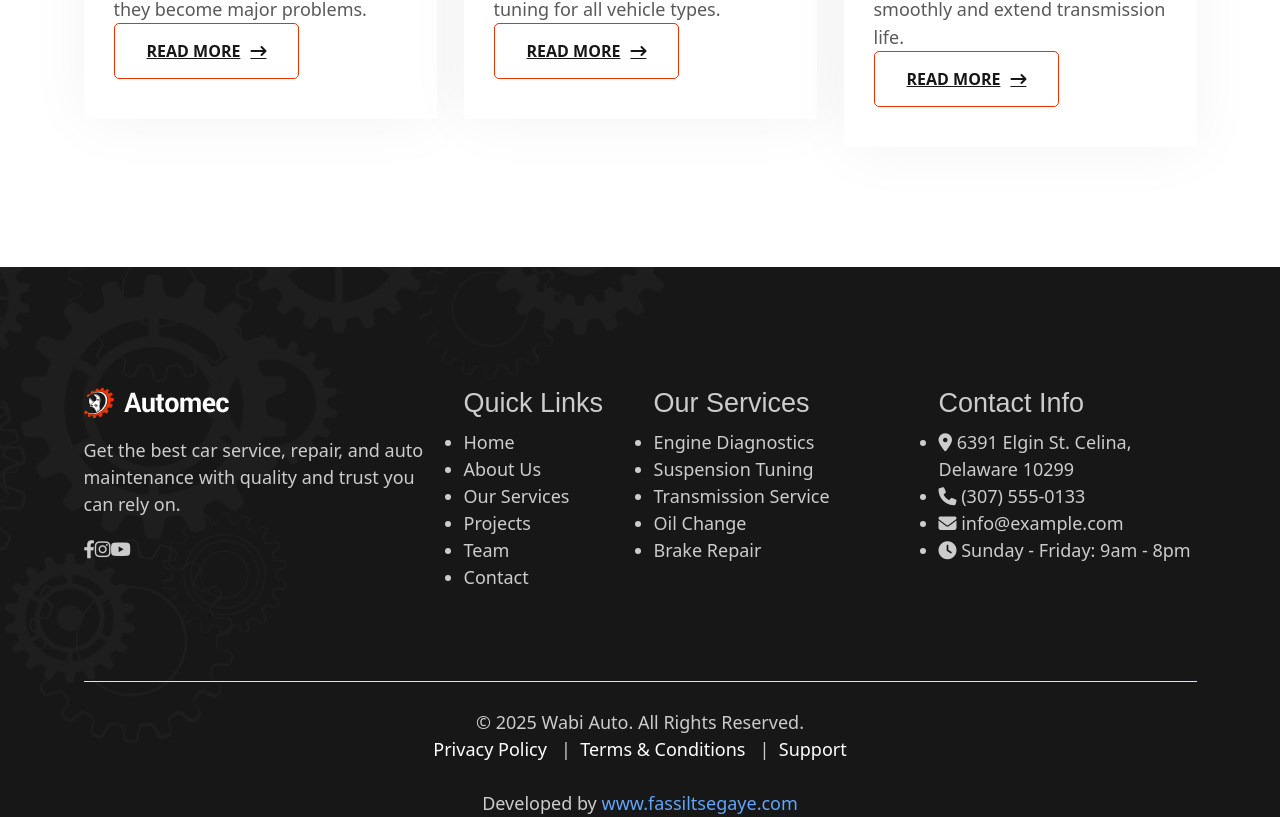
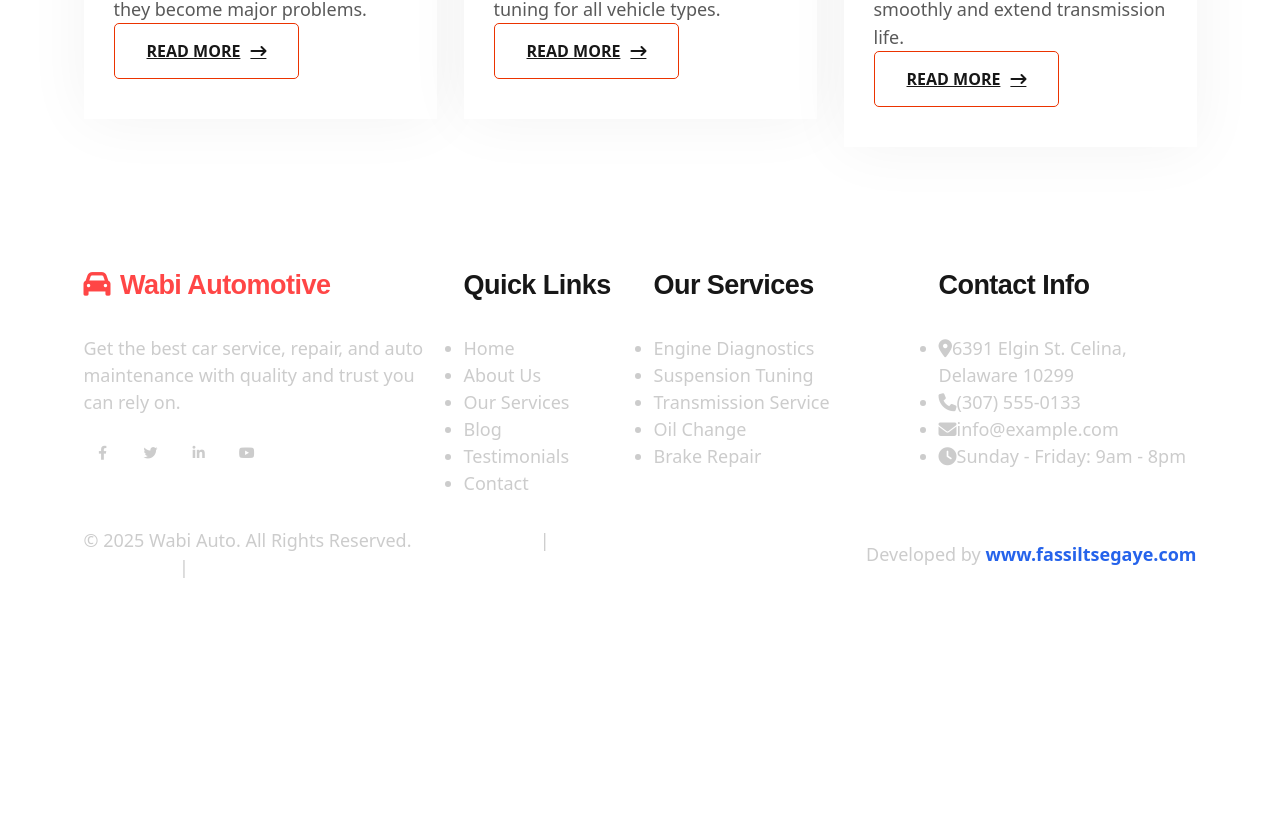
Before and after one commit to fassiliss/wabi-auto, a Next.js app: page / in a window 1280 px wide. Shown: the part 1445-2262 px from the top of the page. After the commit the page ends 2044 px from the top, so only its background shows below. Built offline with nearby package versions, Linux system fonts and the light colour scheme; no server answers; the database is empty.

Commit message:
footer link

```diff
--- a/app/components/Footer.tsx
+++ b/app/components/Footer.tsx
@@ -1,99 +1,99 @@
 export default function Footer() {
   return (
-        <footer
-            className="te-footer-area te-pt-120 te-pb-60"
-            style={{
-                backgroundImage: "url('/images/section-bg/footer-bg-one.jpg')",
-                backgroundSize: "cover",
-                backgroundPosition: "center",
-                backgroundRepeat: "no-repeat",
-            }}
-        >
+    <footer className="te-footer-area te-dark-bg">
       <div className="container">
-                <div className="row gy-5">
-
-                    {/* ===== Column 1 — Logo & About ===== */}
+        <div className="row">
+          {/* Company Info */}
           <div className="col-lg-4 col-md-6">
             <div className="te-footer-widget">
-                            <div className="footer-logo mb-3">
-                                <img src="/images/logo/footer-logo-white.png" alt="Wabi Auto Logo" />
-                            </div>
-
-                            <p className="footer-desc">
-                                Get the best car service, repair, and auto maintenance with quality
-                                and trust you can rely on.
+              <h3 className="te-footer-widget-title" style={{ color: '#ff4646', fontWeight: 'bold' }}>
+                <i className="fa-solid fa-car" style={{ marginRight: '10px' }}></i>
+                Wabi Automotive
+              </h3>
+              <p className="te-footer-widget-desc">
+                Get the best car service, repair, and auto maintenance with quality and trust you can rely on.
               </p>
-                            <div className="social-links mt-3">
-                                <a href="https://www.facebook.com/wabi.auto" target="_blank" rel="noopener noreferrer">
-                                    <i className="fa-brands fa-facebook-f"></i>
-                                </a>
-                                <a href="https://www.instagram.com/wabi_auto/" target="_blank" rel="noopener noreferrer">
-                                    <i className="fa-brands fa-instagram"></i>
-                                </a>
-                                <a href="https://www.youtube.com/@wabi_auto" target="_blank" rel="noopener noreferrer">
-                                    <i className="fa-brands fa-youtube"></i>
-                                </a>
+              <div className="te-footer-social">
+                <a href="#" aria-label="Facebook"><i className="fa-brands fa-facebook-f"></i></a>
+                <a href="#" aria-label="Twitter"><i className="fa-brands fa-twitter"></i></a>
+                <a href="#" aria-label="LinkedIn"><i className="fa-brands fa-linkedin-in"></i></a>
+                <a href="#" aria-label="YouTube"><i className="fa-brands fa-youtube"></i></a>
               </div>
             </div>
           </div>
 
-                    {/* ===== Column 2 — Quick Links ===== */}
+          {/* Quick Links */}
           <div className="col-lg-2 col-md-6">
             <div className="te-footer-widget">
-                            <h4 className="te-footer-title">Quick Links</h4>
-                            <ul className="te-footer-list">
+              <h3 className="te-footer-widget-title">Quick Links</h3>
+              <ul className="te-footer-links">
                 <li><a href="/">Home</a></li>
                 <li><a href="/about">About Us</a></li>
                 <li><a href="/services">Our Services</a></li>
-                                <li><a href="/projects">Projects</a></li>
-                                <li><a href="/team">Team</a></li>
+                <li><a href="/blog">Blog</a></li>
+                <li><a href="/testimonials">Testimonials</a></li>
                 <li><a href="/contact">Contact</a></li>
               </ul>
             </div>
           </div>
 
-                    {/* ===== Column 3 — Services ===== */}
+          {/* Our Services - Updated with Anchor Links */}
           <div className="col-lg-3 col-md-6">
             <div className="te-footer-widget">
-                            <h4 className="te-footer-title">Our Services</h4>
-                            <ul className="te-footer-list">
-                                <li><a href="/services/engine-diagnostics">Engine Diagnostics</a></li>
-                                <li><a href="/services/suspension-tuning">Suspension Tuning</a></li>
-                                <li><a href="/services/transmission-service">Transmission Service</a></li>
-                                <li><a href="/services/oil-change">Oil Change</a></li>
-                                <li><a href="/services/brake-repair">Brake Repair</a></li>
+              <h3 className="te-footer-widget-title">Our Services</h3>
+              <ul className="te-footer-links">
+                <li><a href="/services#engine-diagnostics">Engine Diagnostics</a></li>
+                <li><a href="/services#suspension-tuning">Suspension Tuning</a></li>
+                <li><a href="/services#transmission-service">Transmission Service</a></li>
+                <li><a href="/services#oil-change">Oil Change</a></li>
+                <li><a href="/services#brake-repair">Brake Repair</a></li>
               </ul>
             </div>
           </div>
 
-                    {/* ===== Column 4 — Contact Info ===== */}
+          {/* Contact Info */}
           <div className="col-lg-3 col-md-6">
             <div className="te-footer-widget">
-                            <h4 className="te-footer-title">Contact Info</h4>
-
-                            <ul className="te-footer-contact-list">
-                                <li><i className="fa-solid fa-map-marker-alt"></i> 6391 Elgin St. Celina, Delaware 10299</li>
-                                <li><i className="fa-solid fa-phone"></i> (307) 555-0133</li>
-                                <li><i className="fa-solid fa-envelope"></i> info@example.com</li>
-                                <li><i className="fa-solid fa-clock"></i> Sunday - Friday: 9am - 8pm</li>
+              <h3 className="te-footer-widget-title">Contact Info</h3>
+              <ul className="te-footer-contact">
+                <li>
+                  <i className="fa-solid fa-location-dot"></i>
+                  6391 Elgin St. Celina, Delaware 10299
+                </li>
+                <li>
+                  <i className="fa-solid fa-phone"></i>
+                  (307) 555-0133
+                </li>
+                <li>
+                  <i className="fa-solid fa-envelope"></i>
+                  info@example.com
+                </li>
+                <li>
+                  <i className="fa-solid fa-clock"></i>
+                  Sunday - Friday: 9am - 8pm
+                </li>
               </ul>
             </div>
           </div>
-
         </div>
 
-                {/* ===== Bottom Footer ===== */}
-                <div className="te-footer-bottom mt-60 pt-4 border-top text-center">
-                    <p>
+        {/* Footer Bottom */}
+        <div className="te-footer-bottom">
+          <div className="row align-items-center">
+            <div className="col-md-6">
+              <p className="te-copyright-text">
                 © 2025 Wabi Auto. All Rights Reserved.
-                        <br />
-                        <a href="/privacy-policy">Privacy Policy</a> &nbsp; | &nbsp;
-                        <a href="/terms">Terms & Conditions</a> &nbsp; | &nbsp;
-                        <a href="/support">Support</a>
-                        <br />
-                        <br />
-                        Developed by <a href="https://www.fassiltsegaye.com" target="_blank" rel="noopener noreferrer" style={{ color: '#60a5fa', textDecoration: 'none' }}>www.fassiltsegaye.com</a>
+                <a href="#" style={{ marginLeft: '10px' }}>Privacy Policy</a> |
+                <a href="#" style={{ marginLeft: '5px' }}>Terms & Conditions</a> |
+                <a href="#" style={{ marginLeft: '5px' }}>Support</a>
               </p>
+            </div>
+            <div className="col-md-6 text-end">
+              <p className="te-copyright-text">
+                Developed by <a href="https://www.fassiltsegaye.com" target="_blank" rel="noopener noreferrer" style={{ color: '#2563eb', fontWeight: '600' }}>www.fassiltsegaye.com</a>
+              </p>
+            </div>
+          </div>
         </div>
       </div>
     </footer>
```
Lines whose indentation alone changed are shown as unchanged.
